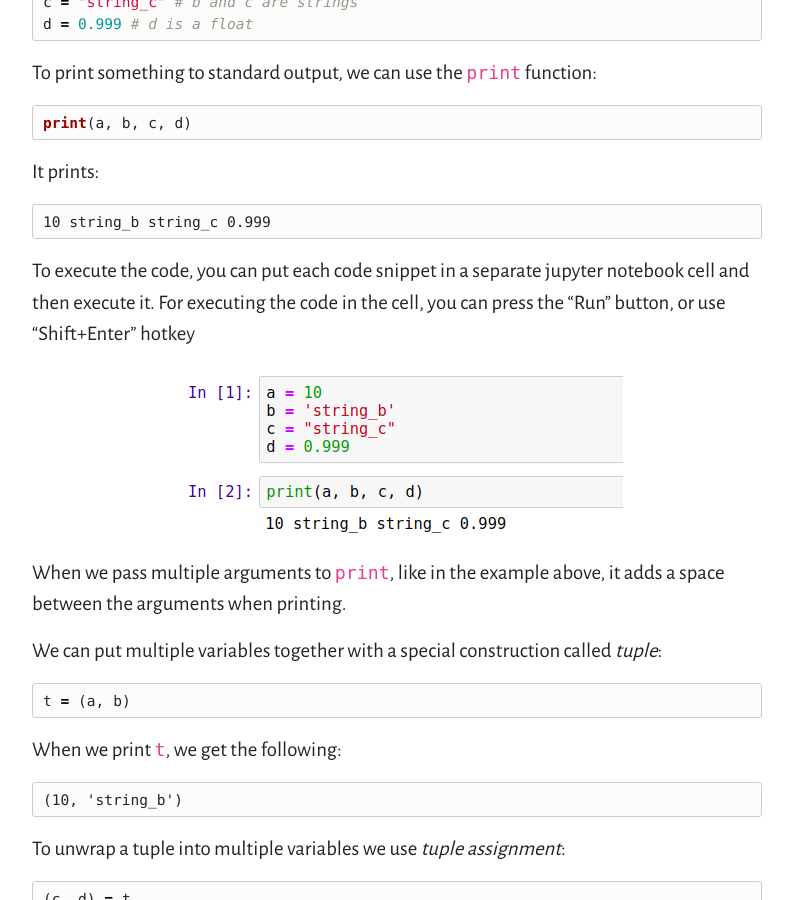
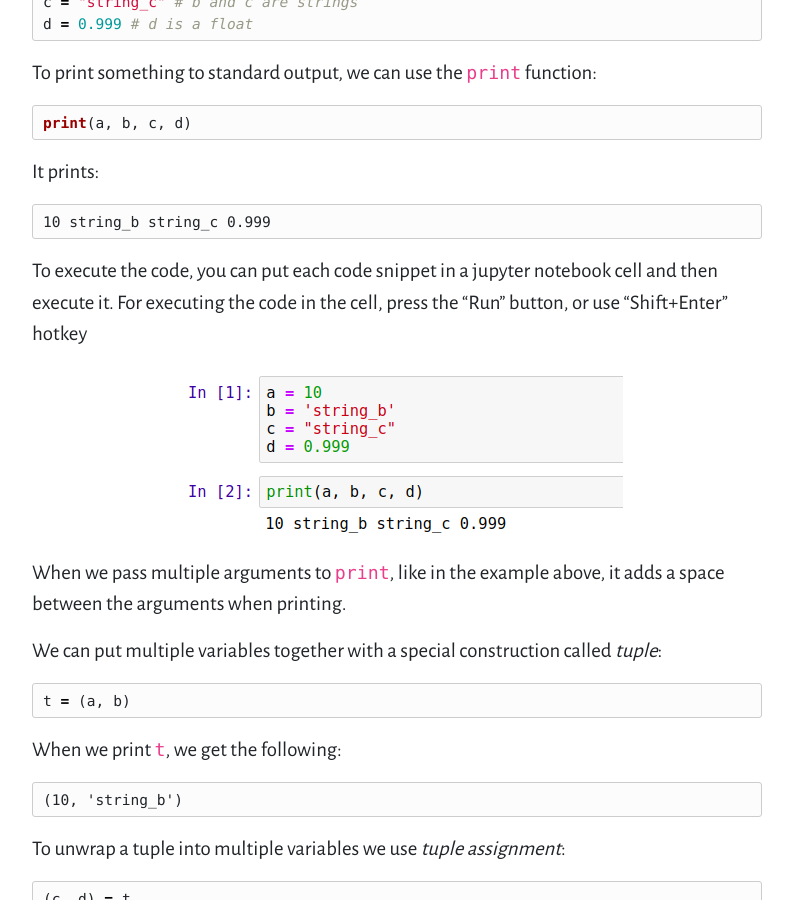
Before and after one commit to alexeygrigorev/mlbookcamp-page, a Jekyll site: the page built from article/python.md, in a window 1280 px wide and 900 px high, scrolled down 961 px. Shown: the whole window, without its empty margins (243-1036 px from the left). Built offline with Jekyll 4.4.1, drawn with Linux system fonts in a browser that asks for light colours; nearby versions of some CDN libraries.

Commit message:
Update python.md

````diff
--- a/article/python.md
+++ b/article/python.md
@@ -53,7 +53,7 @@ It prints:
 ```
 
 
-To execute the code, you can put each code snippet in a separate jupyter notebook cell and then execute it. For executing the code in the cell, you can press the “Run” button, or use “Shift+Enter” hotkey
+To execute the code, you can put each code snippet in a jupyter notebook cell and then execute it. For executing the code in the cell, press the “Run” button, or use “Shift+Enter” hotkey
 
 
 <img class="img-fluid" src="img/python/code1.png">
````
